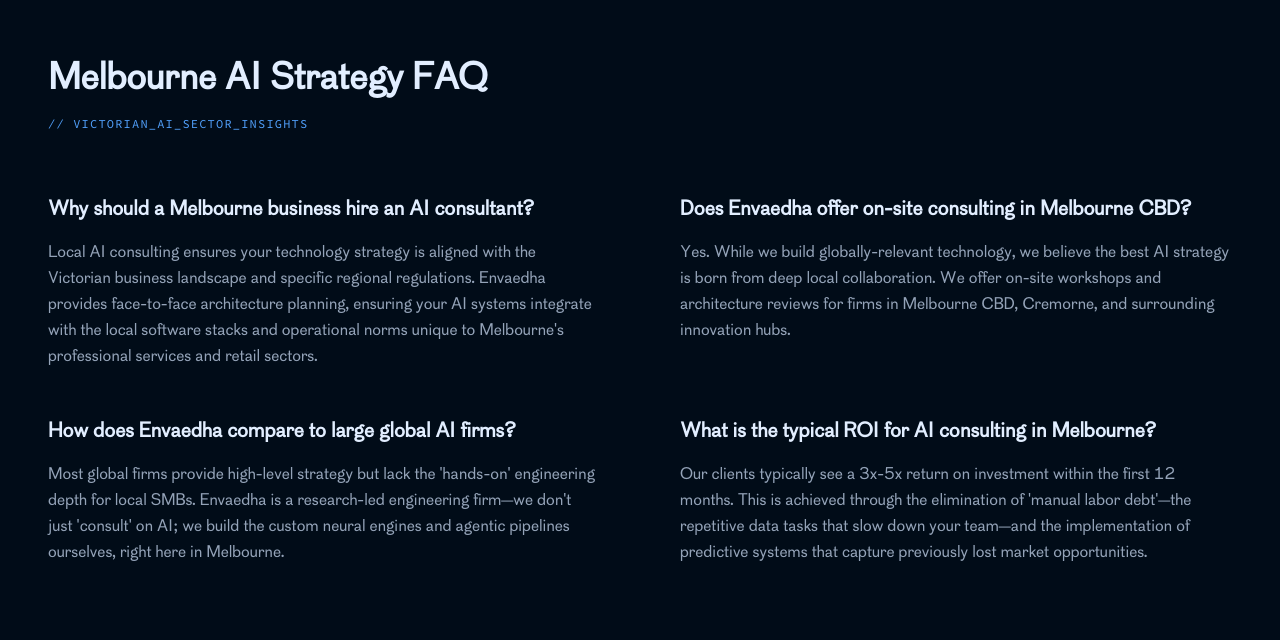
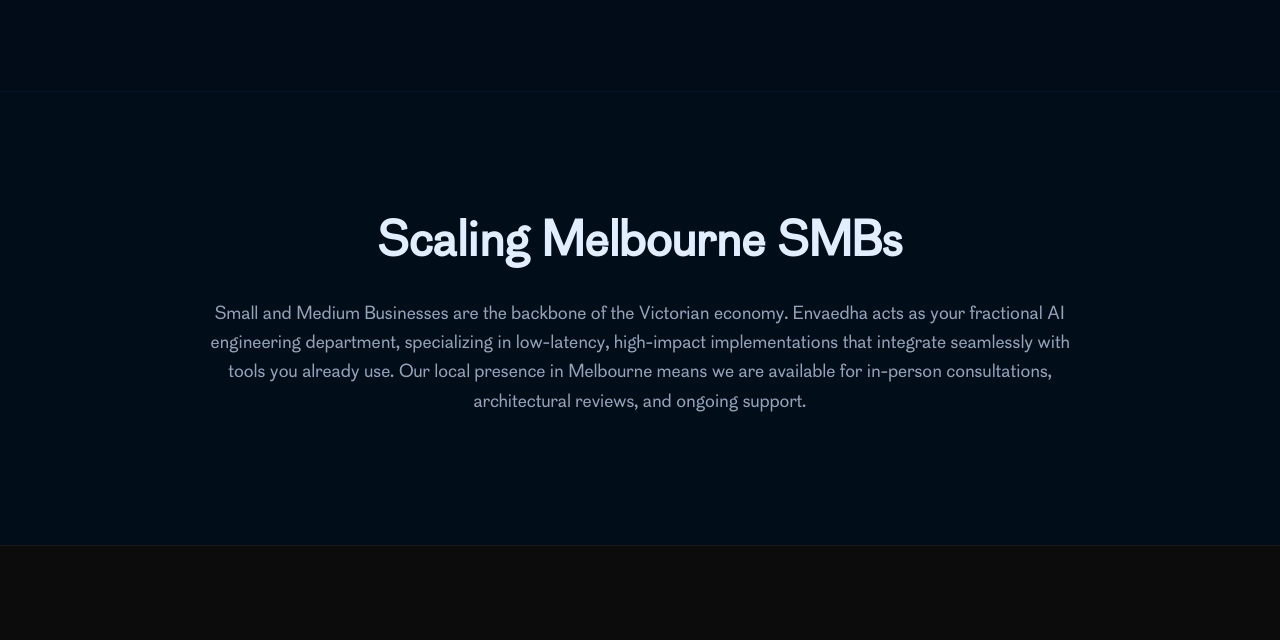
Before and after one commit to Jeyakaran-tech/envaedha, a Next.js app: page /ai-consulting-melbourne in a window 1280 px wide. Shown: the part 3420-4060 px from the top of the page. Built offline with nearby package versions, Linux system fonts and the light colour scheme.

Commit message:
refactor: remove FAQ section from AI consulting page and update section header in who-we-are component

```diff
--- a/src/app/ai-consulting-melbourne/page.tsx
+++ b/src/app/ai-consulting-melbourne/page.tsx
@@ -7,7 +7,7 @@
 import SolutionsStrategy from "@/components/sections/solutions-strategy";
 
 export const metadata: Metadata = {
-  title: "AI Consulting Melbourne | Envaedha",
+  title: "AI Consulting Melbourne",
   description: "Specialized AI consulting for Melbourne small and medium businesses. We build autonomous AI agents, intelligent workflow automation, and predictive data solutions.",
 };
 
@@ -165,40 +165,6 @@
                 </Link>
               </div>
             </div>
-
-            {/* Local SEO FAQ Section */}
-            <section className="py-24 border-t border-blue-900/10">
-               <div className="mb-16">
-                  <h2 className="text-4xl font-bold text-[#e2eeff] mb-4">Melbourne AI Strategy FAQ</h2>
-                  <p className="text-blue-400 font-mono text-xs tracking-widest uppercase">// VICTORIAN_AI_SECTOR_INSIGHTS</p>
-               </div>
-
-               <div className="grid grid-cols-1 md:grid-cols-2 gap-x-20 gap-y-12">
-                  {[
-                     {
-                        q: "Why should a Melbourne business hire an AI consultant?",
-                        a: "Local AI consulting ensures your technology strategy is aligned with the Victorian business landscape and specific regional regulations. Envaedha provides face-to-face architecture planning, ensuring your AI systems integrate with the local software stacks and operational norms unique to Melbourne's professional services and retail sectors."
-                     },
-                     {
-                        q: "Does Envaedha offer on-site consulting in Melbourne CBD?",
-                        a: "Yes. While we build globally-relevant technology, we believe the best AI strategy is born from deep local collaboration. We offer on-site workshops and architecture reviews for firms in Melbourne CBD, Cremorne, and surrounding innovation hubs."
-                     },
-                     {
-                        q: "How does Envaedha compare to large global AI firms?",
-                        a: "Most global firms provide high-level strategy but lack the 'hands-on' engineering depth for local SMBs. Envaedha is a research-led engineering firm—we don't just 'consult' on AI; we build the custom neural engines and agentic pipelines ourselves, right here in Melbourne."
-                     },
-                     {
-                        q: "What is the typical ROI for AI consulting in Melbourne?",
-                        a: "Our clients typically see a 3x-5x return on investment within the first 12 months. This is achieved through the elimination of 'manual labor debt'—the repetitive data tasks that slow down your team—and the implementation of predictive systems that capture previously lost market opportunities."
-                     }
-                  ].map((faq, i) => (
-                     <div key={i} className="space-y-4 font-sans leading-relaxed">
-                        <h3 className="text-xl font-bold text-[#e2eeff]">{faq.q}</h3>
-                        <p className="text-[#94a3b8]">{faq.a}</p>
-                     </div>
-                  ))}
-               </div>
-            </section>
           </div>
         </section>
 
--- a/src/components/sections/who-we-are.tsx
+++ b/src/components/sections/who-we-are.tsx
@@ -35,7 +35,7 @@
                 {/* Manifesto */}
                 <div ref={manifestoRef} className="reveal text-center mb-24 max-w-5xl mx-auto">
                     <p className="font-mono text-[10px] tracking-[0.45em] text-white/30 uppercase mb-8 font-bold">
-                        / WHO WE ARE
+                        / AI CONSULTING MELBOURNE
                     </p>
                     <h2 className="text-4xl sm:text-5xl lg:text-6xl font-bold tracking-tight leading-[1.1] text-white">
                         AI that doesn&apos;t just chat.{" "}
```
Lines whose indentation alone changed are shown as unchanged.
